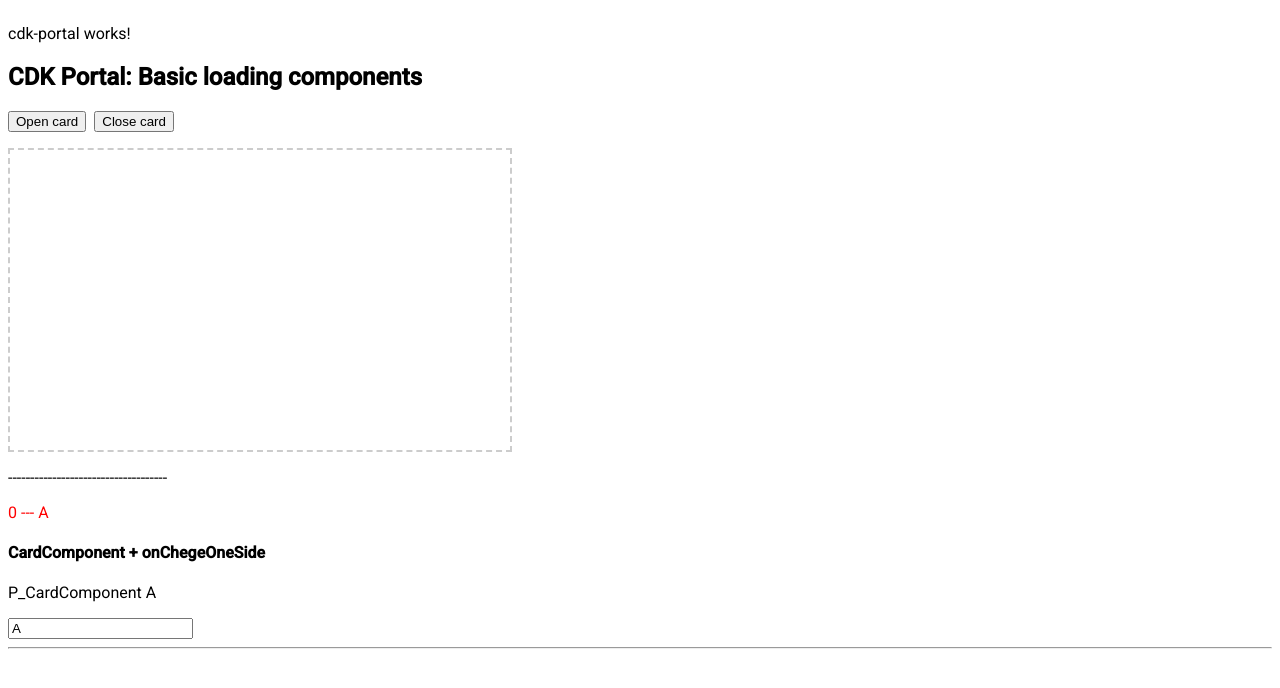
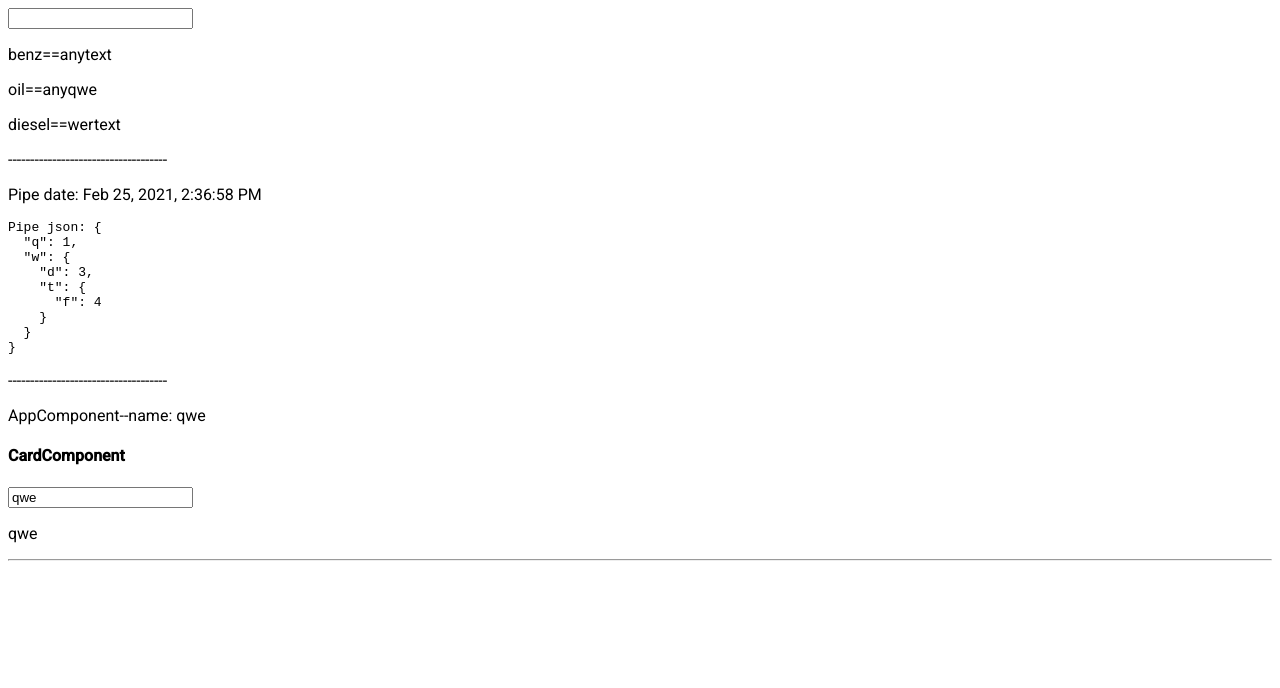
Before and after one commit to littwa/map, an Angular app: page / in a window 1280 px wide. Shown: the top 688 px of the page. Built offline with nearby package versions, Linux system fonts and the light colour scheme.

Commit message:
build: use pipe

```diff
--- a/src/app/app.component.html
+++ b/src/app/app.component.html
@@ -1,12 +1,19 @@
-<app-cdk-portal></app-cdk-portal>
+<!-- <app-cdk-portal></app-cdk-portal> -->
+<input [(ngModel)]="serch" />
+<p *ngFor="let p of posts | anypipe: serch">{{ p.title }}=={{ p.text }}</p>
+<p>------------------------------------</p>
+
+<!-- <p>AnyPipe {{ 5 | anypipe: 8 }}</p>
+<p>AnyPipe {{ 5 | anypipe }}</p> -->
+
+<p>Pipe date: {{ newDate | date: "medium" }}</p>
+<pre>Pipe json: {{ obj | json }}</pre>
+<!-- <input [(ngModel)]="titleS" /> -->
 
 <p>------------------------------------</p>
-<p [ngStyle]="{ color: 'red' }">{{ countFn }} --- {{ nameA }}</p>
-<app-card
-  [(anyName)]="nameA"
-  (oneSide)="anyFnArrow($event)"
-  (togVal)="nameAFn($event)"
-></app-card>
+
+<p>AppComponent--name: {{ name }}</p>
+<app-card [(userName)]="name"></app-card>
 <!-- <app-card2></app-card2> -->
 <!-- <app-cdk></app-cdk> -->
 <hr />
--- a/src/app/app.component.ts
+++ b/src/app/app.component.ts
@@ -1,4 +1,4 @@
-import { Component } from '@angular/core';
+import { Component, ElementRef, ViewChild } from '@angular/core';
 
 @Component({
   selector: 'app-root',
@@ -6,29 +6,22 @@ import { Component } from '@angular/core';
   styleUrls: ['./app.component.css'],
 })
 export class AppComponent {
-  constructor() {
-    this.anyFn = this.anyFn.bind(this);
-  }
+  // constructor() {
+  //   const f = 'title';
 
-  name: string = 'Tom';
-
-  countFn: number = 0;
-  // tog: boolean = false;
-  nameA: any = 'A';
-
-  nameAFn(e: string): void {
-    this.nameA = e;
-  }
-
-  anyFnArrow = (v: number) => {
-    this.countFn = this.countFn + v;
-  };
-
-  anyFn(): void {
-    this.countFn++;
-  }
-
-  parentFn(): void {
-    console.log('parentFn!!s', this.name);
-  }
+  //   console.log(this.posts[0][f]);
+  // }
+  name: any = 'qwe';
+  newDate: any = Date.now();
+  obj: object = { q: 1, w: { d: 3, t: { f: 4 } } };
+  serch: string = '';
+  posts: { title: string; text: string }[] = [
+    { title: 'benz', text: 'anytext' },
+    { title: 'oil', text: 'anyqwe' },
+    { title: 'diesel', text: 'wertext' },
+  ];
+  // fnAn() {
+  //   const f = 'title';
+  //   this.posts[0][f];
+  // }
 }
--- a/src/app/card/card.component.ts
+++ b/src/app/card/card.component.ts
@@ -1,4 +1,6 @@
 import {
+  ViewChild,
+  ElementRef,
   Component,
   EventEmitter,
   Input,
@@ -7,27 +9,22 @@ import {
   OnInit,
   DoCheck,
   OnDestroy,
+  ContentChild,
 } from '@angular/core';
 
 // implements OnInit, DoCheck, OnChanges
 
 @Component({
   selector: 'app-card',
-  template: `<h4 (click)="onChegeOneSide(2)">CardComponent + onChegeOneSide</h4>
-    <p>P_CardComponent {{ anyName }}</p>
-    <input [ngModel]="anyName" (ngModelChange)="onChengeAnyName($event)" />`,
+  template: `<h4>CardComponent</h4>
+    <input [ngModel]="userName" (ngModelChange)="onNameChange($event)" />
+    <p>{{ userName }}</p>`,
 })
 export class CardComponent {
-  @Input() anyName: any;
-  @Output() togVal = new EventEmitter<string>();
-  @Output() oneSide = new EventEmitter();
-
-  onChengeAnyName(v: string): void {
-    this.togVal.emit(v);
-    this.anyName = v;
-    console.log(this.anyName);
-  }
-  onChegeOneSide(v: number): void {
-    this.oneSide.emit(v);
+  @Input() userName: any;
+  @Output() userNameChange = new EventEmitter();
+  onNameChange(model: string): void {
+    // this.userName = model;
+    this.userNameChange.emit(model);
   }
 }
--- /dev/null
+++ b/src/app/pipe/any-pipe.ts
@@ -0,0 +1,26 @@
+import { Pipe, PipeTransform } from '@angular/core';
+// import {};
+interface IkeyIt {
+  title: string;
+  text: string;
+}
+
+// field: keyof IkeyIt = 'text'
+// field: string = 'text'
+
+@Pipe({ name: 'anypipe' })
+export class AnyPippe implements PipeTransform {
+  transform(
+    posts: { title: string; text: string }[],
+    filt: string,
+    field: keyof IkeyIt = 'text'
+  ): { title: string; text: string }[] {
+    if (!filt.trim()) {
+      return posts;
+    }
+
+    return posts.filter((el) =>
+      el[field].toLowerCase().includes(filt.toLowerCase())
+    );
+  }
+}
```
Also changed, not shown: angular.json (+5 -18 lines), src/app/app.module.ts (+9 -1 lines).
